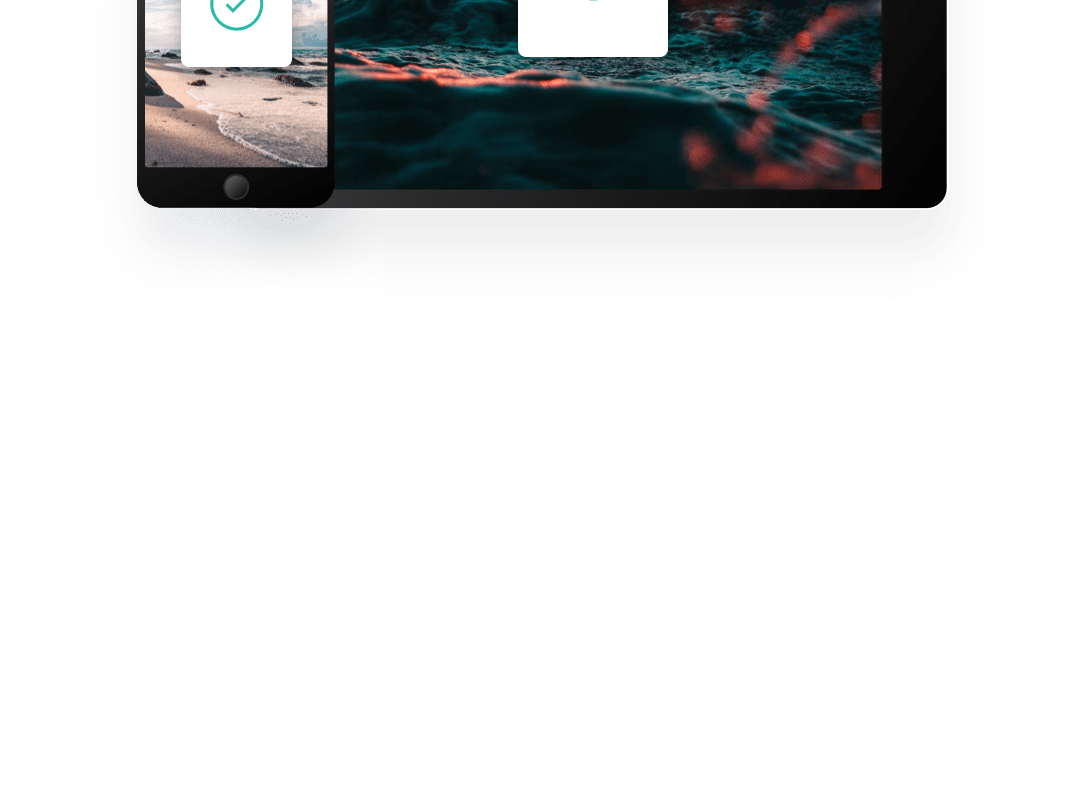
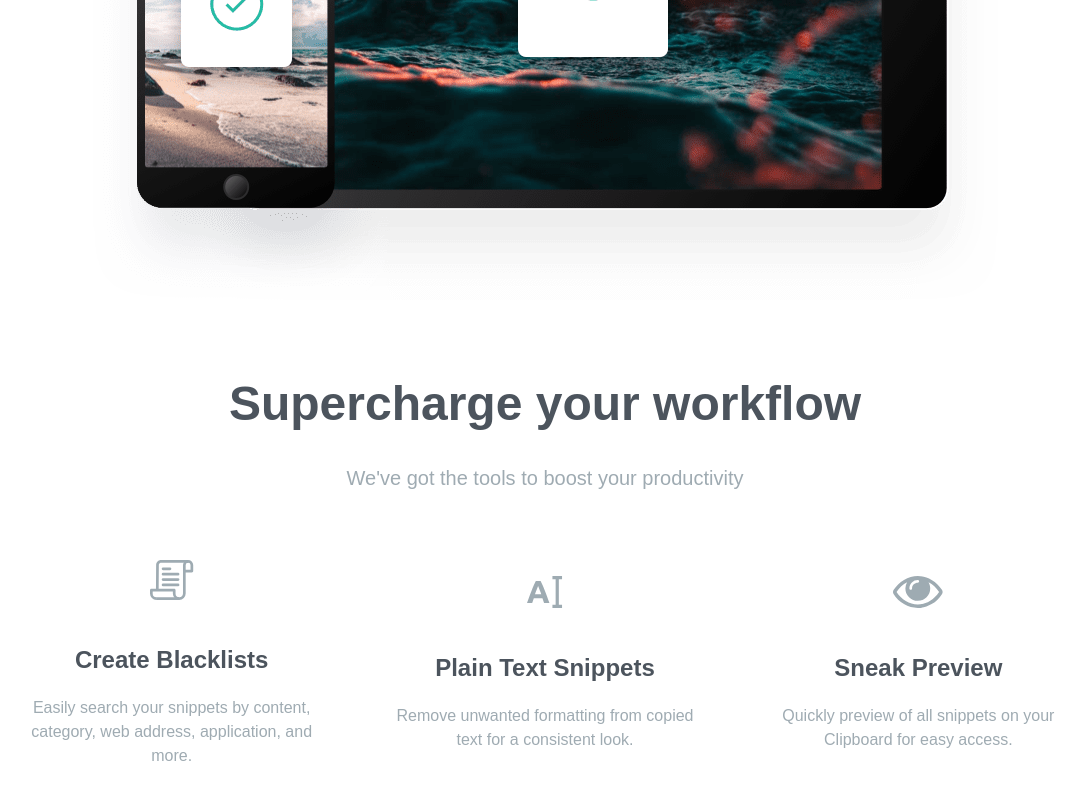
Before and after one commit to bikokwa/clipboard, a website: page src/index.html in a window 1280 px wide. Shown: the part 2296-3096 px from the top of the page, without its empty margins (95-1178 px from the left). Before the commit the page ends 2676 px from the top, so only its background shows below. Drawn offline with Linux system fonts and the light colour scheme; files whose address does not match are found by name; a web font is replaced by a local one.

Commit message:
supercharge section

```diff
--- a/src/index.html
+++ b/src/index.html
@@ -58,9 +58,7 @@
     <section id="snippets">
       <div class="section-container my-20 px-10">
         <h3>Keep track of your snippets</h3>
-        <p
-          class="max-w-3xl mx-auto mb-24 text-xl leading-9 text-center text-grayishBlue"
-        >
+        <p class="section-content mb-24">
           Clipboard instantly stores any item you copy in the cloud, meaning you
           can access your snippets immediately on all your devices. Our Mac and
           iOS apps will help you organize everything.
@@ -119,9 +117,7 @@
     <section id="access">
       <div class="section-container my-20">
         <h3>Access Clipboard Anywhere</h3>
-        <p
-          class="max-w-3xl mx-auto mb-24 text-xl leading-9 text-center text-grayishBlue"
-        >
+        <p class="section-content mb-24">
           Whether you're on the go, or at your computer, you can access all your
           Clipboard snippets in a few simple clicks.
         </p>
@@ -129,5 +125,48 @@
         <img src="images/image-devices.png" alt="" class="mx-auto" />
       </div>
     </section>
+
+    <!-- Supercharge Section -->
+    <section id="supercharge">
+      <div class="section-container my-20">
+        <h3>Supercharge your workflow</h3>
+        <p class="section-content mb-16">
+          We've got the tools to boost your productivity
+        </p>
+
+        <!-- Items Container -->
+        <div
+          class="flex flex-col items-center justify-between space-y-16 md:flex-row md:space-y-0 md:space-x-12"
+        >
+          <!-- Item 1 -->
+          <div class="flex flex-col items-center space-y-5">
+            <img src="images/icon-blacklist.svg" alt="" class="mb-6" />
+            <h5>Create Blacklists</h5>
+            <p class="max-w-md text-grayishBlue">
+              Easily search your snippets by content, category, web address,
+              application, and more.
+            </p>
+          </div>
+
+          <!-- Item 2 -->
+          <div class="flex flex-col items-center space-y-5">
+            <img src="images/icon-text.svg" alt="" class="mb-6" />
+            <h5>Plain Text Snippets</h5>
+            <p class="max-w-md text-grayishBlue">
+              Remove unwanted formatting from copied text for a consistent look.
+            </p>
+          </div>
+
+          <!-- Item 3 -->
+          <div class="flex flex-col items-center space-y-5">
+            <img src="images/icon-preview.svg" alt="" class="mb-6" />
+            <h5>Sneak Preview</h5>
+            <p class="max-w-md text-grayishBlue">
+              Quickly preview of all snippets on your Clipboard for easy access.
+            </p>
+          </div>
+        </div>
+      </div>
+    </section>
   </body>
 </html>
--- a/src/input.css
+++ b/src/input.css
@@ -16,6 +16,10 @@
   @apply max-w-6xl mx-auto text-center px-10;
 }
 
+.section-content {
+  @apply max-w-3xl mx-auto text-xl leading-9 text-center text-grayishBlue;
+}
+
 .button-container {
   @apply flex flex-col justify-center w-full space-y-6 text-xl text-white md:flex-row md:space-y-0 md:space-x-4;
 }
```
Also changed, not shown: css/style.css.
